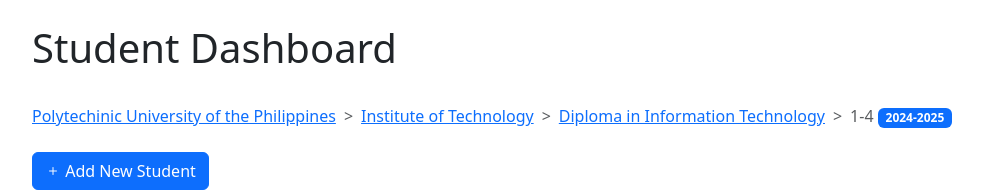
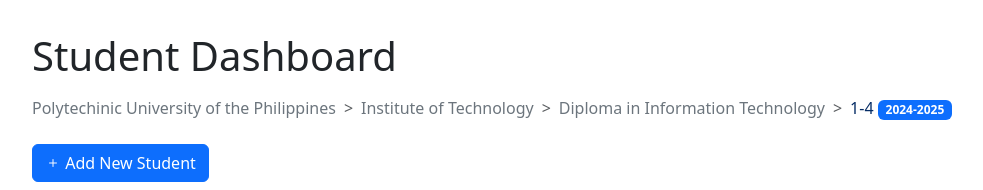
Before and after one commit to chocomilku/crud-php, a PHP site: page / in a window 1280 px wide. Shown: the part 56-246 px from the top of the page, without its empty margins (50-1033 px from the left). Run offline with PHP 8.4, Linux system fonts and the light colour scheme; data that the repository does not hold is empty.

Commit message:
modified nav and added nav and breadcrumb to add

```diff
--- a/index.php
+++ b/index.php
@@ -10,27 +10,29 @@ $result = mysqli_query($mysqli, "SELECT * FROM users ORDER BY id DESC");
 
 <head>
 	<title>Homepage</title>
+	<meta charset="utf-8">
+	<meta name="viewport" content="width=device-width, initial-scale=1">
 	<link href="https://cdn.jsdelivr.net/npm/bootstrap@5.3.3/dist/css/bootstrap.min.css" rel="stylesheet"
 		integrity="sha384-QWTKZyjpPEjISv5WaRU9OFeRpok6YctnYmDr5pNlyT2bRjXh0JMhjY6hW+ALEwIH" crossorigin="anonymous">
 	<link rel="stylesheet" href="https://cdn.jsdelivr.net/npm/bootstrap-icons@1.11.3/font/bootstrap-icons.min.css">
 </head>
 
 <body>
-	<nav class="navbar bg-primary">
+	<nav class="navbar bg-primary mb-4">
 		<div class="container-xl">
-			<a class="navbar-brand text-light" href="#">
+			<a class="navbar-brand text-light" href="index.php">
 				<i class="bi bi-tools"></i> Student Information System</a>
 		</div>
 	</nav>
 
 	<main class="container-xl">
-		<h1 class="py-4">Student Dashboard</h1>
+		<h1 class="py-2">Student Dashboard</h1>
 		<nav style="--bs-breadcrumb-divider: '>';" aria-label="breadcrumb">
-			<ol class="breadcrumb">
-				<li class="breadcrumb-item"><a href="#">Polytechinic University of the Philippines</a></li>
-				<li class="breadcrumb-item"><a href="#">Institute of Technology</a></li>
-				<li class="breadcrumb-item"><a href="#">Diploma in Information Technology</a></li>
-				<li class="breadcrumb-item active" aria-current="page">1-4 <span
+			<ol class="breadcrumb text-secondary">
+				<li class="breadcrumb-item">Polytechinic University of the Philippines</li>
+				<li class="breadcrumb-item">Institute of Technology</li>
+				<li class="breadcrumb-item">Diploma in Information Technology</li>
+				<li class="breadcrumb-item active text-primary-emphasis" aria-current="page">1-4 <span
 						class="badge text-bg-primary">2024-2025</span>
 				</li>
 			</ol>
```
Also changed, not shown: add.php (+36 -5 lines).
